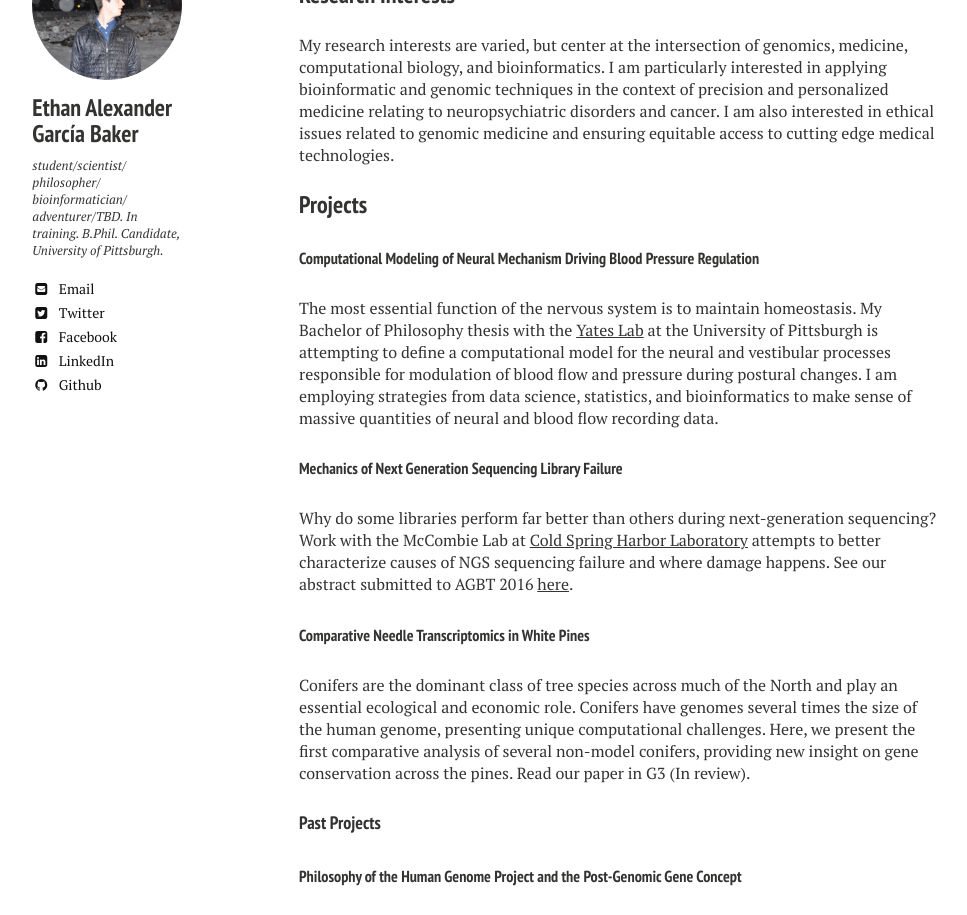
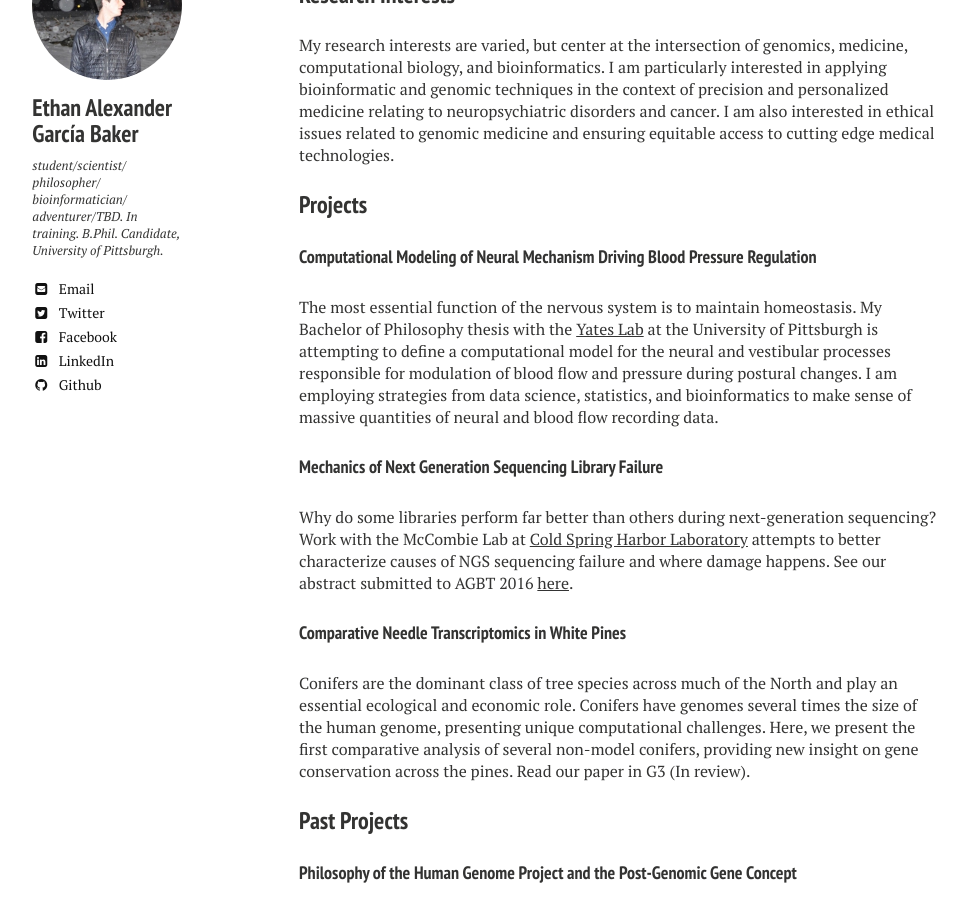
Before and after one commit to ethanagbaker/ethanagbaker.github.io, a Jekyll site: the page built from projects/index.md, in a window 1280 px wide. Shown: the part 1151-2066 px from the top of the page, without its empty margins (21-988 px from the left). Built offline with Jekyll 4.4.1, drawn with Linux system fonts in a browser that asks for light colours; nearby versions of some CDN libraries.

```diff
--- a/projects/index.md
+++ b/projects/index.md
@@ -13,20 +13,20 @@ My research interests are varied, but center at the intersection of genomics, me
 
 ### Projects
 
-##### Computational Modeling of Neural Mechanism Driving Blood Pressure Regulation
+#### Computational Modeling of Neural Mechanism Driving Blood Pressure Regulation
 
 The most essential function of the nervous system is to maintain homeostasis. My Bachelor of Philosophy thesis with the [Yates Lab](http://neuroyates.com) at the University of Pittsburgh is attempting to define a computational model for the neural and vestibular processes responsible for modulation of blood flow and pressure during postural changes. I am employing strategies from data science, statistics, and bioinformatics to make sense of massive quantities of neural and blood flow recording data.
 
-##### Mechanics of Next Generation Sequencing Library Failure
+#### Mechanics of Next Generation Sequencing Library Failure
 Why do some libraries perform far better than others during next-generation sequencing? Work with the McCombie Lab at [Cold Spring Harbor Laboratory](http://cshl.edu) attempts to better characterize causes of NGS sequencing failure and where damage happens. See our abstract submitted to AGBT 2016 [here](http://ethanagbaker.github.io/images/eagb_agbt_2016_abstract.pdf).
 
-##### Comparative Needle Transcriptomics in White Pines
+#### Comparative Needle Transcriptomics in White Pines
 Conifers are the dominant class of tree species across much of the North and play an essential ecological and economic role. Conifers have genomes several times the size of the human genome, presenting unique computational challenges. Here, we present the first comparative analysis of several non-model conifers, providing new insight on gene conservation across the pines. Read our paper in G3 (In review).
 
-#### Past Projects
+### Past Projects
 
-##### Philosophy of the Human Genome Project and the Post-Genomic Gene Concept
+#### Philosophy of the Human Genome Project and the Post-Genomic Gene Concept
 Since the Human Genome Project, advances in NGS technologies and computation have made available massive quantities of genetic data. As genetics (and biology) become "big data" fields, how has the gene concept evolved? My paper _The Post-Genomic Gene: An Informatic View_ draws on the (relatively recent) history of science to assess how technological advancements have changed our conception of the gene.
 
-##### Addressing Health Disparities: Lessons from Latin American Social Medicine
+#### Addressing Health Disparities: Lessons from Latin American Social Medicine
 How do social factors like class, violence, nutrition, and race affect health? Should healthcare providers expand their conception of health to include and treat these problems? As a [Brackenridge Fellow](http://www.honorscollege.pitt.edu/fall-spring-brackenridge-fellowships) I am working with the [Center for Bioethics and Health Law](http://www.bioethics.pitt.edu/) to provide answers on what the United States could learn by looking to its neighbors south of the border.
```
